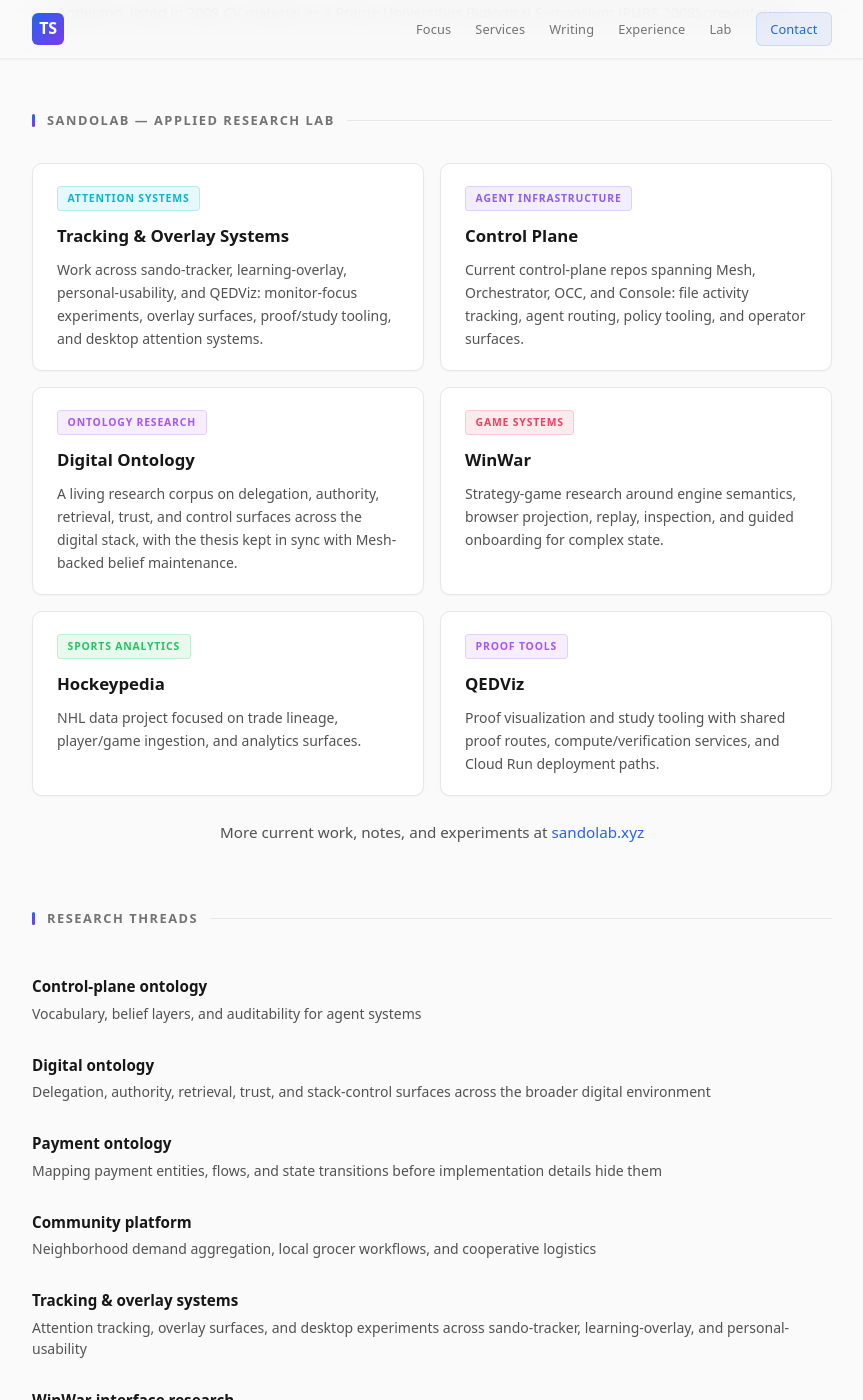
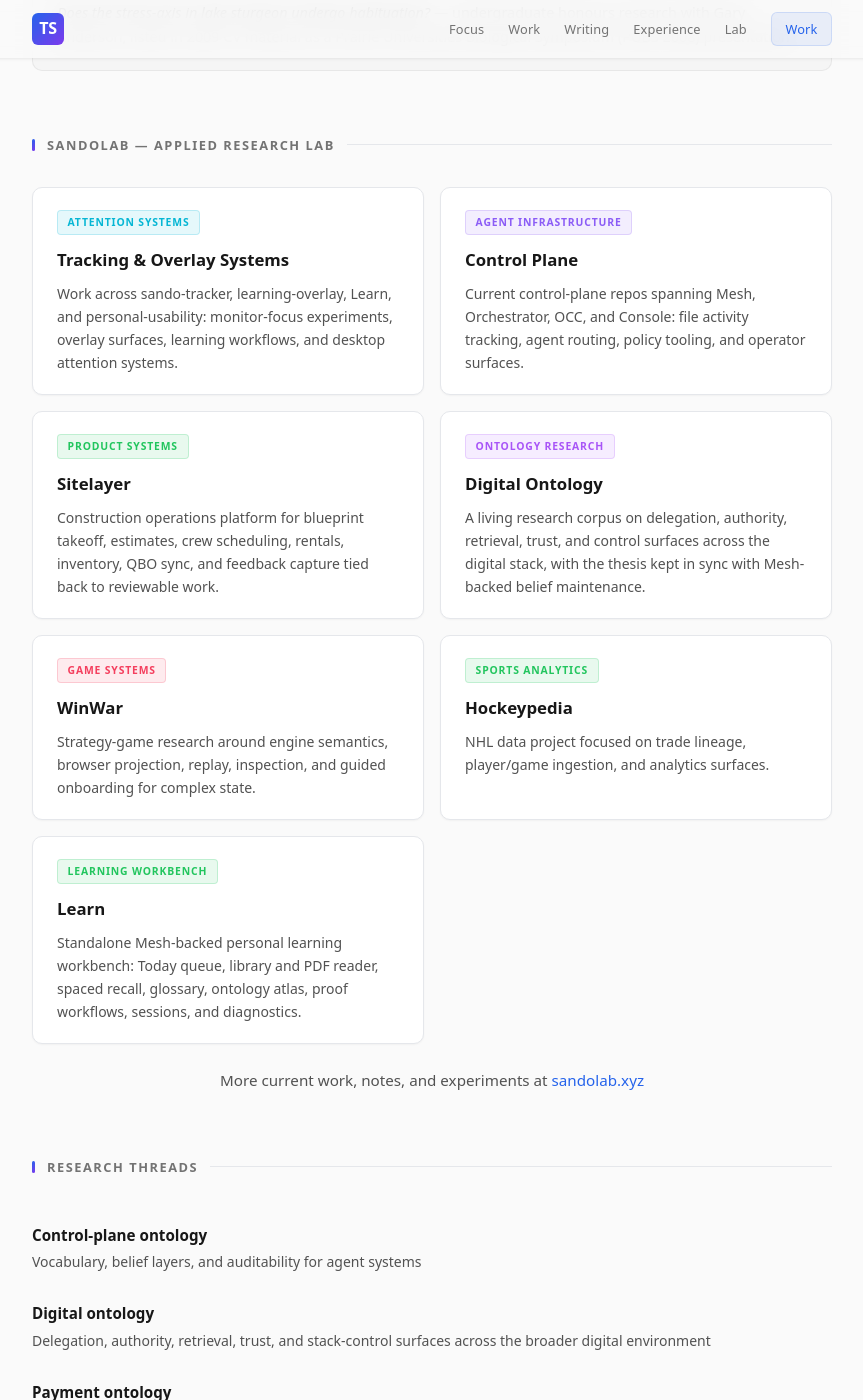
Before and after one commit to taylorSando/taylorSando.github.io, a Jekyll site: the page built from index.html, in a window 1280 px wide and 1400 px high, scrolled down 4090 px. Shown: the whole window, without its empty margins (208-1071 px from the left). Built offline with Jekyll 4.4.1, drawn with Linux system fonts in a browser that asks for light colours; some of the changed text lies outside the part shown.

Commit message:
Refresh consulting site positioning
Agent-Session-Id: steerer-taylor-pc-ubuntu-codex-personal-control-plane
Agent-Session-Source: codex-runner
Agent-Host: taylor-pc-ubuntu

```diff
--- a/_config.yml
+++ b/_config.yml
@@ -9,7 +9,7 @@
 title: Taylor Sando
 email: taylor.sando@gmail.com
 description: > # this means to ignore newlines until "baseurl:"
-  I help engineering teams navigate AI-augmented development. Current work spans control-plane ontology and knowledge curation, consulting, community-platform exploration, and payment-ontology research. Based in Winnipeg.
+  I help engineering teams make AI-assisted systems reliable enough to ship. Current work spans control-plane tooling, Sitelayer product work, Learn, ontology research, and architecture guidance for teams adopting agents and workflow automation. Based in Winnipeg.
 baseurl: "" # the subpath of your site, e.g. /blog
 url: "https://www.taylorsando.com" # the base hostname & protocol for your site
 twitter_username: taylorSando16
--- a/_layouts/landing.html
+++ b/_layouts/landing.html
@@ -27,11 +27,11 @@
         <a href="#top" class="nav-brand">TS</a>
         <div class="nav-links">
           <a href="#focus">Focus</a>
-          <a href="#services">Services</a>
+          <a href="#services">Work</a>
           <a href="#writing">Writing</a>
           <a href="#experience">Experience</a>
           <a href="#lab">Lab</a>
-          <a href="mailto:consulting@taylorsando.com" class="nav-cta">Contact</a>
+          <a href="{{ "/work/" | prepend: site.baseurl }}" class="nav-cta">Work</a>
         </div>
       </div>
     </nav>
--- a/index.html
+++ b/index.html
@@ -5,14 +5,15 @@
 <header class="header reveal">
   <h1>Taylor Sando</h1>
   <p class="positioning">I help engineering teams make AI-assisted systems
-    reliable enough to ship. My work is control-plane reviews, agent
-    orchestration strategy, and architecture guidance for teams that need
-    clearer governance, safer autonomy, and faster technical decisions.</p>
+    reliable enough to ship. Current work centers on control-plane reviews,
+    agent workflow architecture, and product-system design around Control
+    Plane and Sitelayer.</p>
 </header>
 
 <div class="links reveal">
-  <a href="mailto:consulting@taylorsando.com?subject=Control-plane%20review" class="btn btn-cta">Book a control-plane review</a>
-  <a href="#services" class="btn">See offers</a>
+  <a href="{{ "/work/" | prepend: site.baseurl }}" class="btn btn-cta">Working with me</a>
+  <a href="mailto:consulting@taylorsando.com?subject=Control-plane%20review" class="btn">Email consulting</a>
+  <a href="#services" class="btn">Common work</a>
   <a href="https://www.linkedin.com/in/taylor-sando-8aa3a7265/" class="btn btn-outline">LinkedIn</a>
   {% if site.github_username %}
   <a href="https://github.com/{{ site.github_username }}" class="btn btn-outline">GitHub</a>
@@ -31,7 +32,7 @@
   </div>
   <div class="proof-card">
     <div class="proof-kicker">Why trust this</div>
-    <p>Control-plane tooling across Mesh, Orchestrator, OCC, and Console, product engineering at ReLease/Cios, and earlier HCI research at ACM APGV and IEEE PacificVis.</p>
+    <p>Control-plane tooling across Mesh, Orchestrator, OCC, and Console, the active Sitelayer product loop, product engineering at ReLease/Cios, and earlier HCI research at ACM APGV and IEEE PacificVis.</p>
   </div>
 </div>
 
@@ -62,13 +63,13 @@
   <p>The research and product threads lower on the page are proof of range. The top of the funnel is simpler: if you are shipping AI-assisted systems and want a clearer control plane, this is the part to pay attention to.</p>
 </div>
 
-<h2 class="section-title reveal" id="services">Offers</h2>
+<h2 class="section-title reveal" id="services">Common Work</h2>
 <div class="services">
   <div class="service-item reveal">
     <h3>AI Agent Readiness Review</h3>
     <p>For teams adopting coding agents or workflow automation but lacking clear boundaries. I map the failure surfaces, approval paths, and missing control-plane pieces before complexity hardens.</p>
     <p class="service-meta"><strong>Best fit:</strong> shipping teams with AI in internal or customer-facing workflows.</p>
-    <p class="service-detail"><strong>Deliverable:</strong> written review, risk map, and prioritized next steps in about 2 weeks. Starts at $3,500.</p>
+    <p class="service-detail"><strong>Deliverable:</strong> written review, risk map, and prioritized next steps.</p>
   </div>
   <div class="service-item reveal">
     <h3>Control-Plane Audit</h3>
@@ -80,11 +81,11 @@
     <h3>Embedded Advisory</h3>
     <p>For founders and engineering leads who want ongoing help shaping architecture, agent policy, and execution decisions while the system is still moving.</p>
     <p class="service-meta"><strong>Best fit:</strong> teams making repeated control-plane and AI adoption decisions under delivery pressure.</p>
-    <p class="service-detail"><strong>Deliverable:</strong> recurring decision support, reviews, and implementation guidance over 3 to 6 months. Typical range: $10K to $15K per month.</p>
+    <p class="service-detail"><strong>Deliverable:</strong> recurring decision support, reviews, and implementation guidance while the system is moving.</p>
   </div>
 </div>
 <div class="focus-note reveal">
-  <p>If you already know the problem and need implementation help, ask about a build sprint after the review. I usually prefer an architecture read before writing the implementation plan.</p>
+  <p>If you already know the problem and need implementation help, start with the <a href="{{ "/work/" | prepend: site.baseurl }}" class="text-link">Working With Me</a> page. I usually prefer an architecture read before writing the implementation plan.</p>
 </div>
 
 <h2 class="section-title reveal" id="writing">Writing</h2>
@@ -221,9 +222,9 @@
   <a href="https://sandolab.xyz/ar" class="lab-card reveal">
     <div class="lab-card-tag tag-cyan">Attention Systems</div>
     <h3>Tracking &amp; Overlay Systems</h3>
-    <p>Work across sando-tracker, learning-overlay, personal-usability, and
-      QEDViz: monitor-focus experiments, overlay surfaces, proof/study tooling,
-      and desktop attention systems.</p>
+    <p>Work across sando-tracker, learning-overlay, Learn, and
+      personal-usability: monitor-focus experiments, overlay surfaces, learning
+      workflows, and desktop attention systems.</p>
   </a>
   <div class="lab-card reveal">
     <div class="lab-card-tag tag-violet">Agent Infrastructure</div>
@@ -231,6 +232,13 @@
     <p>Current control-plane repos spanning Mesh, Orchestrator, OCC, and
       Console: file activity tracking, agent routing, policy tooling, and
       operator surfaces.</p>
+  </div>
+  <div class="lab-card reveal">
+    <div class="lab-card-tag tag-green">Product Systems</div>
+    <h3>Sitelayer</h3>
+    <p>Construction operations platform for blueprint takeoff, estimates, crew
+      scheduling, rentals, inventory, QBO sync, and feedback capture tied back
+      to reviewable work.</p>
   </div>
   <div class="lab-card reveal">
     <div class="lab-card-tag tag-purple">Ontology Research</div>
@@ -252,10 +260,11 @@
       analytics surfaces.</p>
   </a>
   <div class="lab-card reveal">
-    <div class="lab-card-tag tag-purple">Proof Tools</div>
-    <h3>QEDViz</h3>
-    <p>Proof visualization and study tooling with shared proof routes,
-      compute/verification services, and Cloud Run deployment paths.</p>
+    <div class="lab-card-tag tag-green">Learning Workbench</div>
+    <h3>Learn</h3>
+    <p>Standalone Mesh-backed personal learning workbench: Today queue,
+      library and PDF reader, spaced recall, glossary, ontology atlas, proof
+      workflows, sessions, and diagnostics.</p>
   </div>
 </div>
 
@@ -279,8 +288,8 @@
     <span>Mapping payment entities, flows, and state transitions before implementation details hide them</span>
   </div>
   <div class="research-item reveal">
-    <strong>Community platform</strong>
-    <span>Neighborhood demand aggregation, local grocer workflows, and cooperative logistics</span>
+    <strong>Sitelayer capture loop</strong>
+    <span>Product trace, capture sessions, support packets, and context-work handoffs in a real construction-ops product</span>
   </div>
   <div class="research-item reveal">
     <strong>Tracking &amp; overlay systems</strong>
@@ -291,8 +300,8 @@
     <span>Legality, consequence, replay, inspection, and tutorialization for a complex strategy-game surface</span>
   </div>
   <div class="research-item reveal">
-    <strong>Proof &amp; study tooling</strong>
-    <span>QEDViz work on proof routes, study surfaces, and verification workflows</span>
+    <strong>Learn workbench</strong>
+    <span>Reading, recall, glossary, ontology, proof, session, and diagnostics surfaces connected to Mesh learning APIs</span>
   </div>
   <div class="research-item reveal">
     <strong>Belief drift</strong>
@@ -308,10 +317,10 @@
     PacificVis before moving into consulting and product engineering.
   </p>
   <p>
-    Current work is split across consulting, control-plane tooling,
-    digital-ontology and payment-ontology notes, community-platform
-    exploration, and public experiments including sandolab.xyz,
-    winwar.sandolab.xyz, and hockeypedia.org.
+    Current work is split across consulting, control-plane tooling, Sitelayer,
+    digital-ontology and payment-ontology notes, capture/product-trace research,
+    and public experiments including sandolab.xyz, winwar.sandolab.xyz, and
+    hockeypedia.org.
   </p>
   <p>
     <a href="{{ "/about/" | prepend: site.baseurl }}" class="text-link">Read the full story &rarr;</a>
```
Also changed, not shown: about.md (+4 -3 lines), work.md (added, +50 -0 lines).
